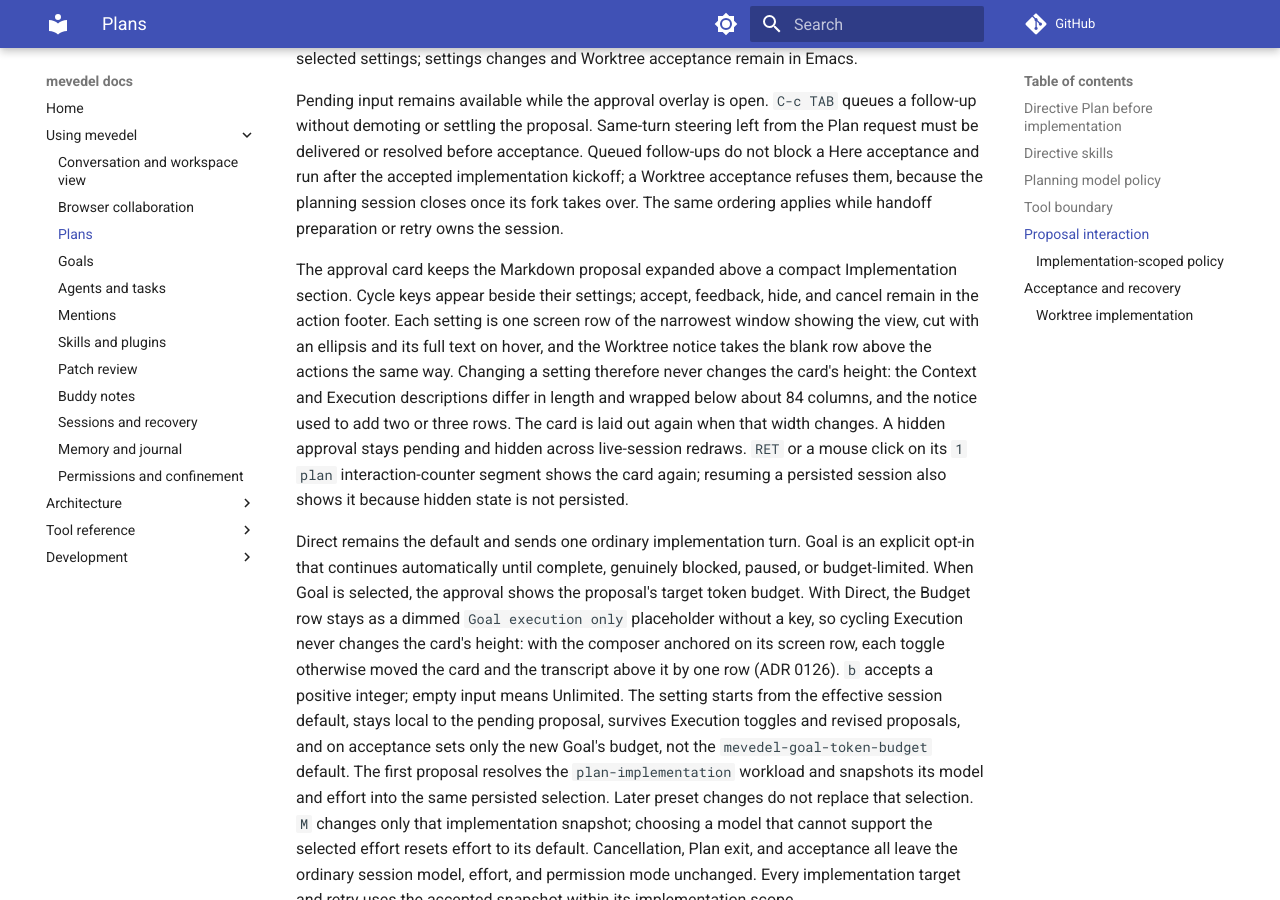
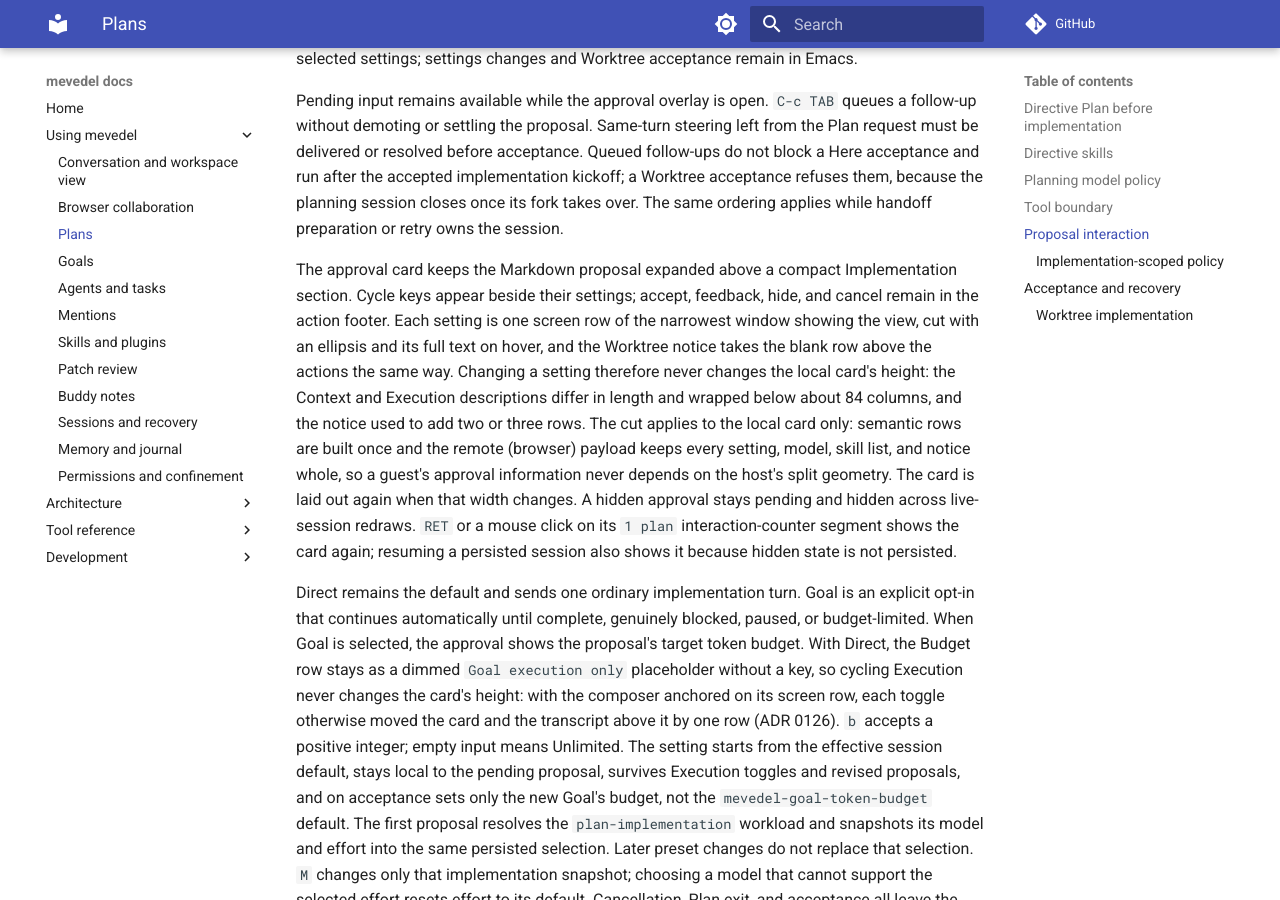
Before and after one commit to FrauH0lle/mevedel, an MkDocs documentation site: the page built from docs/plan-mode.md, in a window 1280 px wide and 900 px high, scrolled down 4907 px. Built offline with MkDocs 1.6.1 and Material for MkDocs 9.7.7, drawn with Linux system fonts in a browser that asks for light colours; comment, search, counter and statistics services are not loaded.

Commit message:
fix(plan): Keep browser approval details independent of host width
Build complete setting and notice rows once, fit only the local card, and share the single fontified plan between local and remote frames.

* mevedel-plan-mode.el (--render-approval): Preserve full semantic rows for the remote descriptor while fitting local presentation. Fontify the plan only once.
* test/test-mevedel-plan-mode.el: Assert complete remote model, skills, descriptions and notice alongside narrow local rows and one fontification.
* docs/plan-mode.md: Clarify the local-only truncation boundary.

Validation: 84 Plan/directive-plan tests pass silently, full 254-file compile warning-free, bytecode cleaned. New remote regression fails on previous source; the single-fontification guard also rejects the initial double-fontifying fix.

```diff
--- a/docs/plan-mode.md
+++ b/docs/plan-mode.md
@@ -238,11 +238,14 @@
 feedback, hide, and cancel remain in the action footer. Each setting is one
 screen row of the narrowest window showing the view, cut with an ellipsis and
 its full text on hover, and the Worktree notice takes the blank row above the
-actions the same way. Changing a setting therefore never changes the card's
-height: the Context and Execution descriptions differ in length and wrapped
-below about 84 columns, and the notice used to add two or three rows. The
-card is laid out again when that width changes. A hidden approval stays
-pending and hidden across live-session redraws. `RET` or a mouse click on its
+actions the same way. Changing a setting therefore never changes the local
+card's height: the Context and Execution descriptions differ in length and
+wrapped below about 84 columns, and the notice used to add two or three rows.
+The cut applies to the local card only: semantic rows are built once and the
+remote (browser) payload keeps every setting, model, skill list, and notice
+whole, so a guest's approval information never depends on the host's split
+geometry. The card is laid out again when that width changes. A hidden approval
+stays pending and hidden across live-session redraws. `RET` or a mouse click on its
 `1 plan` interaction-counter segment shows the card again; resuming a persisted
 session also shows it because hidden state is not persisted.
 
```
Also changed, not shown: 2 other files.
